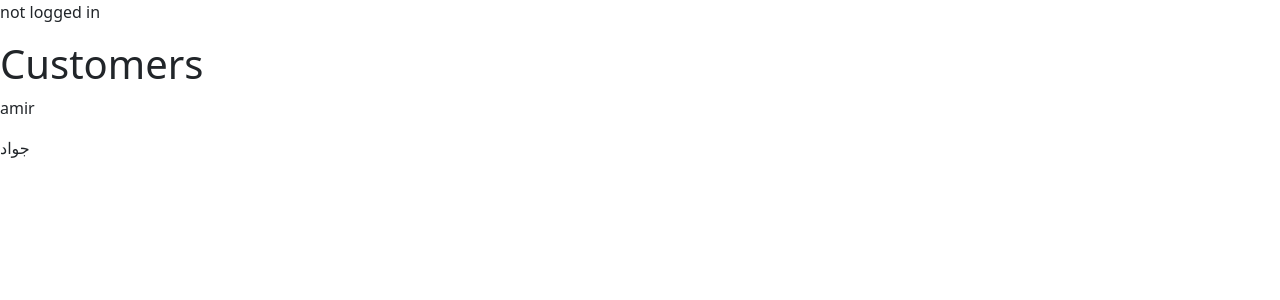
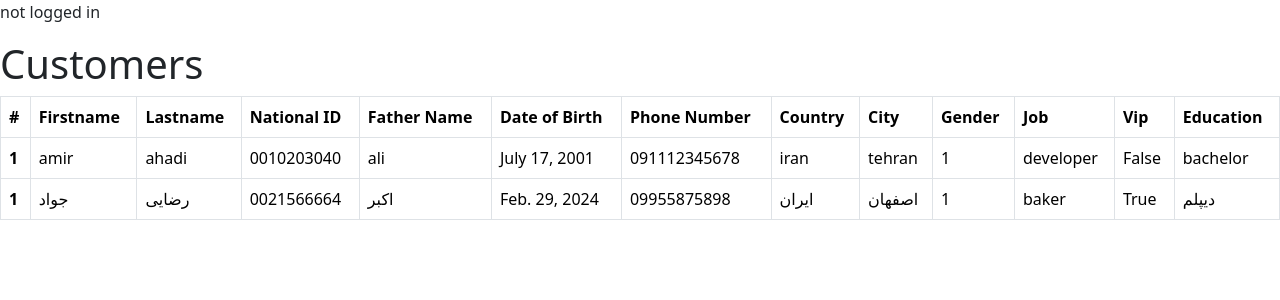
Before and after one commit to amahadnezhad/Basic_CRM, a Django app: page / in a window 1280 px wide. Shown: the top 300 px of the page. Run offline with Django 5.2, Linux system fonts and the light colour scheme; data comes from the database, SQL or seed files in the repository; both versions use the stored data as it was after the commit.

Commit message:
Create customers_list.html Template

```diff
--- a/config/settings.py
+++ b/config/settings.py
@@ -153,8 +153,8 @@ DEFAULT_AUTO_FIELD = 'django.db.models.BigAutoField'
 
 # Authentication Setting
 AUTH_USER_MODEL = 'accounts.CustomUser'
-LOGIN_REDIRECT_URL = 'home'
-LOGOUT_REDIRECT_URL = 'home'
+LOGIN_REDIRECT_URL = 'customers_list'
+LOGOUT_REDIRECT_URL = 'customers_list'
 
 # AllAuth Setting
 ACCOUNT_SESSION_REMEMBER = True
--- a/customers/templates/customers/customers_list.html
+++ b/customers/templates/customers/customers_list.html
@@ -3,9 +3,43 @@
 
 {% block content %}
     <h1>Customers</h1>
-    {% for customer in customers_list %}
-        <p>{{ customer.firstname }}</p>
-    {% endfor %}
-
+    <table class="table table-bordered">
+        <thead>
+        <tr>
+            <th scope="col">#</th>
+            <th scope="col">Firstname</th>
+            <th scope="col">Lastname</th>
+            <th scope="col">National ID</th>
+            <th scope="col">Father Name</th>
+            <th scope="col">Date of Birth</th>
+            <th scope="col">Phone Number</th>
+            <th scope="col">Country</th>
+            <th scope="col">City</th>
+            <th scope="col">Gender</th>
+            <th scope="col">Job</th>
+            <th scope="col">Vip</th>
+            <th scope="col">Education</th>
+        </tr>
+        </thead>
+        <tbody>
+        {% for customer in customers_list %}
+            <tr>
+            <th scope="row">1</th>
+            <td>{{ customer.firstname }}</td>
+            <td>{{ customer.lastname }}</td>
+            <td>{{ customer.nat_id }}</td>
+            <td>{{ customer.father_name }}</td>
+            <td>{{ customer.date_of_birth }}</td>
+            <td>{{ customer.phone_number }}</td>
+            <td>{{ customer.country }}</td>
+            <td>{{ customer.city }}</td>
+            <td>{{ customer.gender }}</td>
+            <td>{{ customer.job }}</td>
+            <td>{{ customer.vip }}</td>
+            <td>{{ customer.education }}</td>
+        </tr>
+        {% endfor %}
+        </tbody>
+    </table>
 
 {% endblock content %}
--- a/pages/urls.py
+++ b/pages/urls.py
@@ -1,8 +1,7 @@
 from django.urls import path
 
-from .views import HomePageView, AboutUsPageView
+from .views import AboutUsPageView
 
 urlpatterns = [
-    path('', HomePageView.as_view(), name='home'),
     path('aboutus/', AboutUsPageView.as_view(), name='aboutus')
 ]
--- a/pages/views.py
+++ b/pages/views.py
@@ -2,9 +2,5 @@ from django.shortcuts import render
 from django.views.generic import TemplateView
 
 
-class HomePageView(TemplateView):
-    template_name = 'home.html'
-
-
 class AboutUsPageView(TemplateView):
     template_name = 'pages/aboutus.html'
--- a/templates/home.html
+++ /dev/null
@@ -1,5 +0,0 @@
-{% extends '_base.html' %}
-{% block page_title %}Home{% endblock page_title %}
-{% block content %}
-    <h1>Home</h1>
-{% endblock content %}
```
Also changed, not shown: db.sqlite3.
